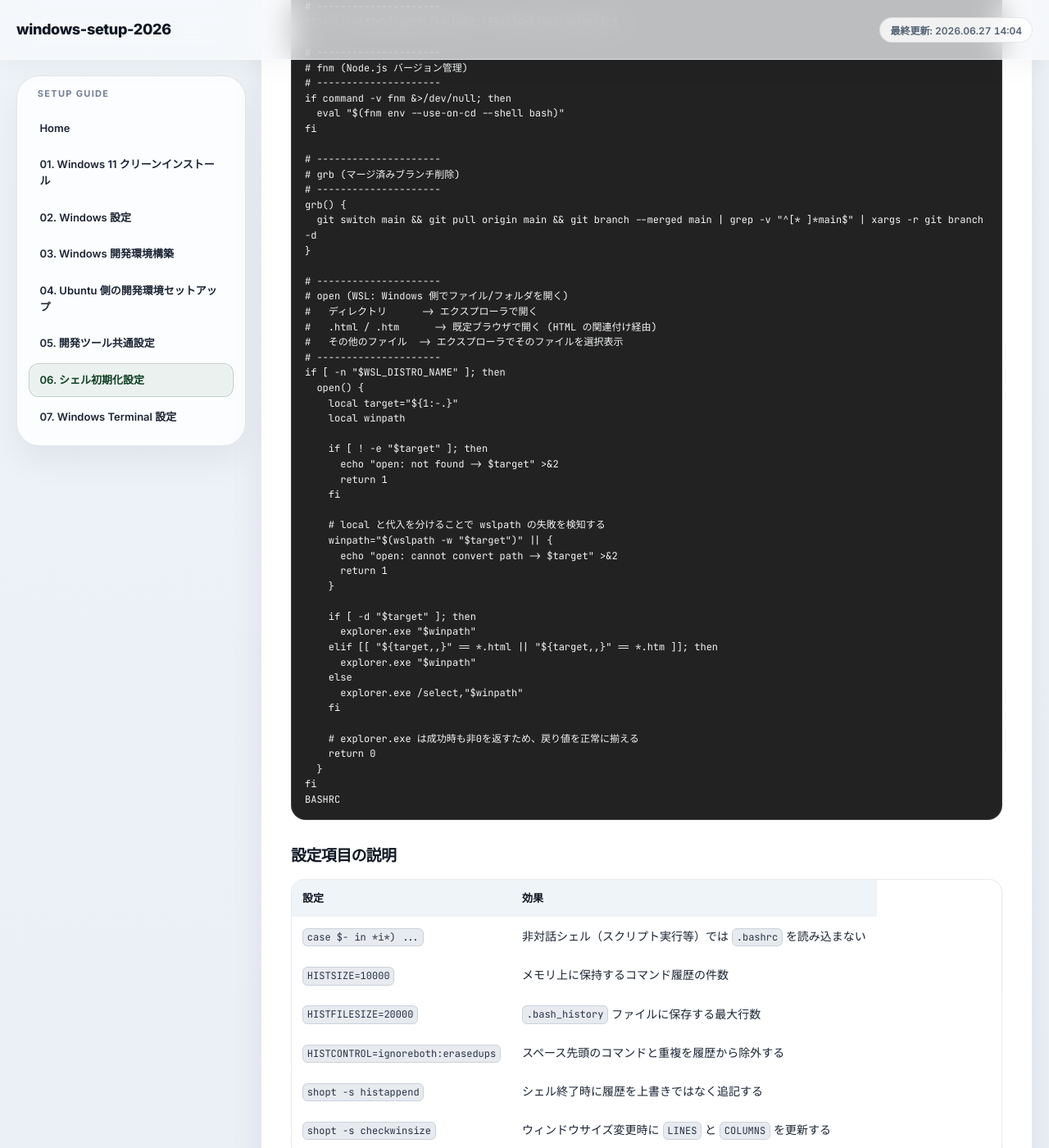
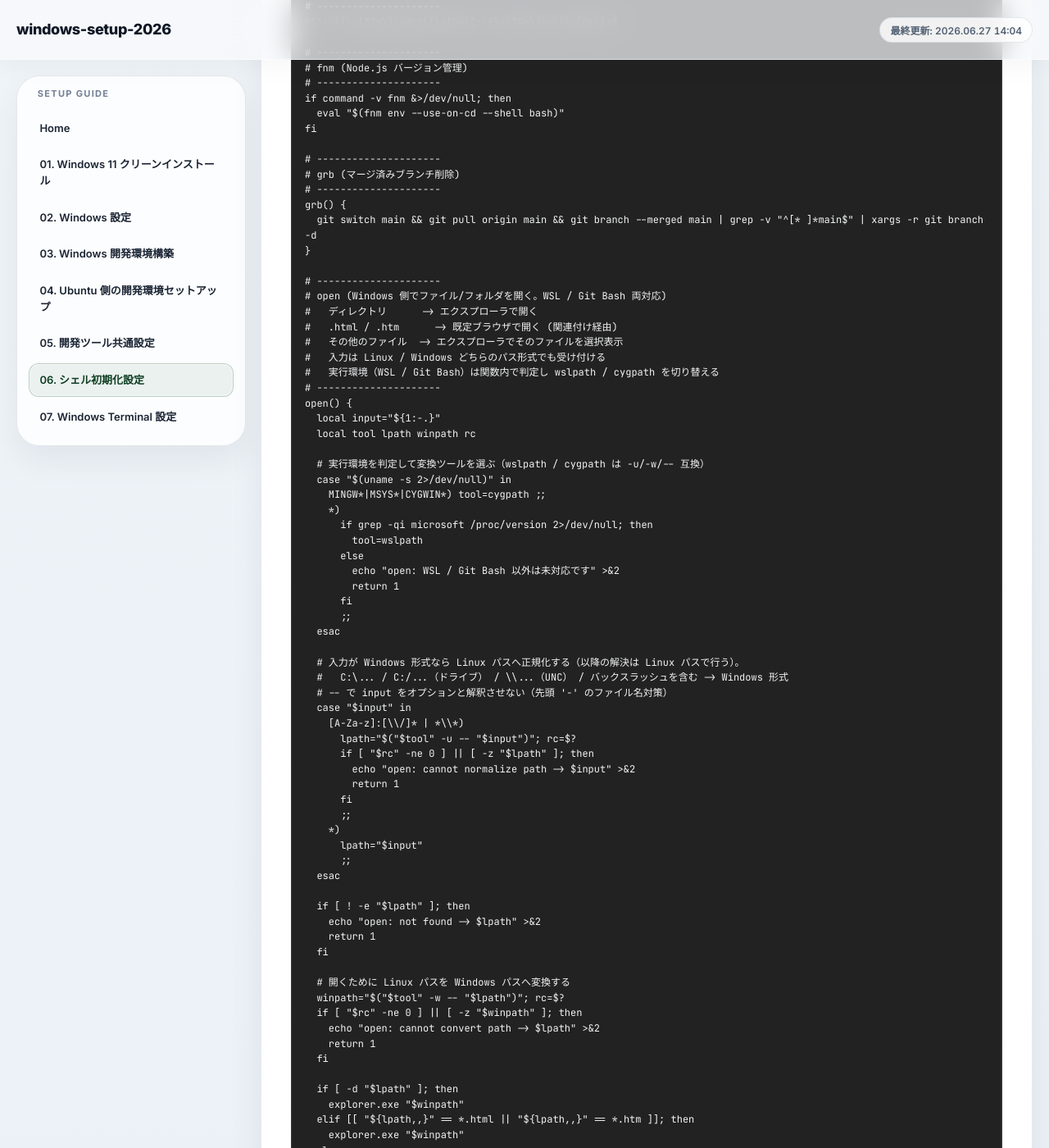
Before and after one commit to koumatsumoto/windows-setup-2026, a Jekyll site: the page built from docs/06-SHELL-CONFIG.md, in a window 1280 px wide and 1400 px high, scrolled down 2248 px. Shown: the whole window at 82% size. Built offline with Jekyll 4.4.1, drawn with Linux system fonts in a browser that asks for light colours; some of the changed text lies outside the part shown.

Commit message:
docs(shell-config): open を WSL / Git Bash 両対応にする
.bashrc の open 関数を、WSL 限定（$WSL_DISTRO_NAME ゲート）から WSL / Git Bash
両対応の自己完結版へ更新する。

- 実行環境を関数内で判定し、パス変換に wslpath / cygpath を使い分ける
- 入力は Linux 形式でも Windows 形式（C:\... / C:/... / \\...）でも受け付け、
  Windows 形式は Linux パスへ正規化してから解決する
- -- でファイル名のオプション誤解釈を防ぐ
- HTML はブラウザ、フォルダは Explorer、その他は選択表示のみでファイルは実行しない

「open の注意事項」も両対応の内容に更新する。

````diff
--- a/docs/06-SHELL-CONFIG.md
+++ b/docs/06-SHELL-CONFIG.md
@@ -19,7 +19,7 @@ Git Bash（Windows）と Ubuntu（WSL）で共通のシェル初期化ファイ
 - `.bashrc` にヒストリ設定、エディタ設定、エイリアスが入っている
 - fnm の初期化が `.bashrc` に含まれている（fnm インストール済みの場合）
 - grb 関数が `.bashrc` に含まれている
-- `open` 関数が `.bashrc` に含まれている（WSL の場合）
+- `open` 関数が `.bashrc` に含まれている（WSL / Git Bash 両対応）
 
 ## 1. .bash\_profile
 
@@ -115,39 +115,70 @@ grb() {
 }
 
 # ---------------------
-# open (WSL: Windows 側でファイル/フォルダを開く)
+# open (Windows 側でファイル/フォルダを開く。WSL / Git Bash 両対応)
 #   ディレクトリ      -> エクスプローラで開く
-#   .html / .htm      -> 既定ブラウザで開く (HTML の関連付け経由)
+#   .html / .htm      -> 既定ブラウザで開く (関連付け経由)
 #   その他のファイル  -> エクスプローラでそのファイルを選択表示
+#   入力は Linux / Windows どちらのパス形式でも受け付ける
+#   実行環境（WSL / Git Bash）は関数内で判定し wslpath / cygpath を切り替える
 # ---------------------
-if [ -n "$WSL_DISTRO_NAME" ]; then
-  open() {
-    local target="${1:-.}"
-    local winpath
+open() {
+  local input="${1:-.}"
+  local tool lpath winpath rc
 
-    if [ ! -e "$target" ]; then
-      echo "open: not found -> $target" >&2
-      return 1
-    fi
+  # 実行環境を判定して変換ツールを選ぶ（wslpath / cygpath は -u/-w/-- 互換）
+  case "$(uname -s 2>/dev/null)" in
+    MINGW*|MSYS*|CYGWIN*) tool=cygpath ;;
+    *)
+      if grep -qi microsoft /proc/version 2>/dev/null; then
+        tool=wslpath
+      else
+        echo "open: WSL / Git Bash 以外は未対応です" >&2
+        return 1
+      fi
+      ;;
+  esac
 
-    # local と代入を分けることで wslpath の失敗を検知する
-    winpath="$(wslpath -w "$target")" || {
-      echo "open: cannot convert path -> $target" >&2
-      return 1
-    }
+  # 入力が Windows 形式なら Linux パスへ正規化する（以降の解決は Linux パスで行う）。
+  #   C:\... / C:/...（ドライブ） / \\...（UNC） / バックスラッシュを含む -> Windows 形式
+  # -- で input をオプションと解釈させない（先頭 '-' のファイル名対策）
+  case "$input" in
+    [A-Za-z]:[\\/]* | *\\*)
+      lpath="$("$tool" -u -- "$input")"; rc=$?
+      if [ "$rc" -ne 0 ] || [ -z "$lpath" ]; then
+        echo "open: cannot normalize path -> $input" >&2
+        return 1
+      fi
+      ;;
+    *)
+      lpath="$input"
+      ;;
+  esac
 
-    if [ -d "$target" ]; then
-      explorer.exe "$winpath"
-    elif [[ "${target,,}" == *.html || "${target,,}" == *.htm ]]; then
-      explorer.exe "$winpath"
-    else
-      explorer.exe /select,"$winpath"
-    fi
+  if [ ! -e "$lpath" ]; then
+    echo "open: not found -> $lpath" >&2
+    return 1
+  fi
 
-    # explorer.exe は成功時も非0を返すため、戻り値を正常に揃える
-    return 0
-  }
-fi
+  # 開くために Linux パスを Windows パスへ変換する
+  winpath="$("$tool" -w -- "$lpath")"; rc=$?
+  if [ "$rc" -ne 0 ] || [ -z "$winpath" ]; then
+    echo "open: cannot convert path -> $lpath" >&2
+    return 1
+  fi
+
+  if [ -d "$lpath" ]; then
+    explorer.exe "$winpath"
+  elif [[ "${lpath,,}" == *.html || "${lpath,,}" == *.htm ]]; then
+    explorer.exe "$winpath"
+  else
+    # Git Bash では先頭 / の引数が Windows パスへ変換されるのを防ぐ
+    MSYS2_ARG_CONV_EXCL='*' explorer.exe /select,"$winpath"
+  fi
+
+  # explorer.exe は成功時も非0を返すため、戻り値を正常に揃える
+  return 0
+}
 BASHRC
 ```
 
@@ -184,6 +215,9 @@ BASHRC
 
 `command -v fnm` で fnm がインストール済みかを確認してから初期化する。これにより、fnm 未インストールの環境（Windows Git Bash 等）でもエラーにならない。
 
-### open の注意事項 (WSL 専用)
+### open の注意事項
 
-WSL（Ubuntu）環境でのみ機能するように `$WSL_DISTRO_NAME` をチェックして定義している。Git Bash 等の Windows 側シェルでは、標準の `start` コマンドや `open` (macOS の場合) 相当の動作をするため定義しない。
+- WSL（Ubuntu）と Git Bash（Windows）の両方で動作する。実行環境を関数内で判定し、パス変換に WSL では `wslpath`、Git Bash では `cygpath` を使い分ける（どちらも標準同梱で追加パッケージは不要）
+- 入力は Linux 形式（`/home/...`）でも Windows 形式（`C:\...`, `C:/...`, `\\...`）でも受け付ける。Windows 形式は先頭で Linux パスへ正規化してから存在確認・種別判定を行う
+- ファイルは実行しない。`.html` / `.htm` だけを関連付け（既定ブラウザ）で開き、フォルダは Explorer で開き、その他のファイルは Explorer で選択表示するだけにとどめる
+- WSL / Git Bash 以外の環境では、`open` 実行時に「未対応」と表示して何もしない
````
